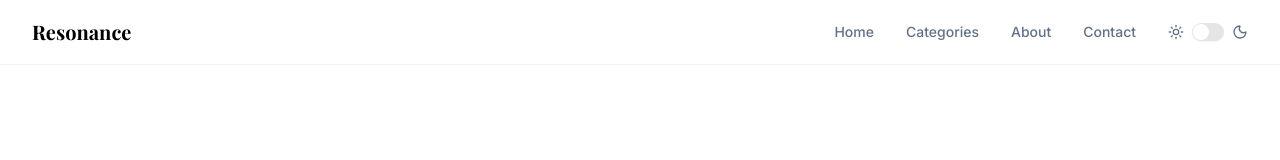
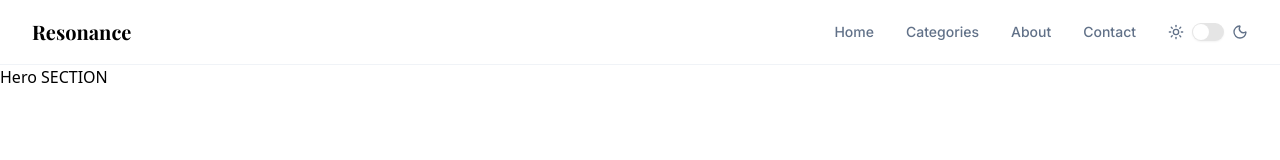
Before and after one commit to eflatuna/blog_homepage_next, a Next.js app in the folder my-app/: page / in a window 1280 px wide. Shown: the top 160 px of the page. Built offline with nearby package versions, Linux system fonts and the light colour scheme; a web font is replaced by a local one.

Commit message:
`Added HeroSection component to Home page`

```diff
--- a/my-app/app/page.tsx
+++ b/my-app/app/page.tsx
@@ -1,9 +1,13 @@
+import HeroSection from "@/components/HeroSection";
 import Navigation from "@/components/Navigation";
 
 export default function Home() {
 	return (
 		<div>
 			<Navigation />
+			<main>
+				<HeroSection />
+			</main>
 		</div>
 	);
 }
--- /dev/null
+++ b/my-app/components/HeroSection.tsx
@@ -0,0 +1,3 @@
+export default function HeroSection() {
+	return <div>Hero SECTION</div>;
+}
```
